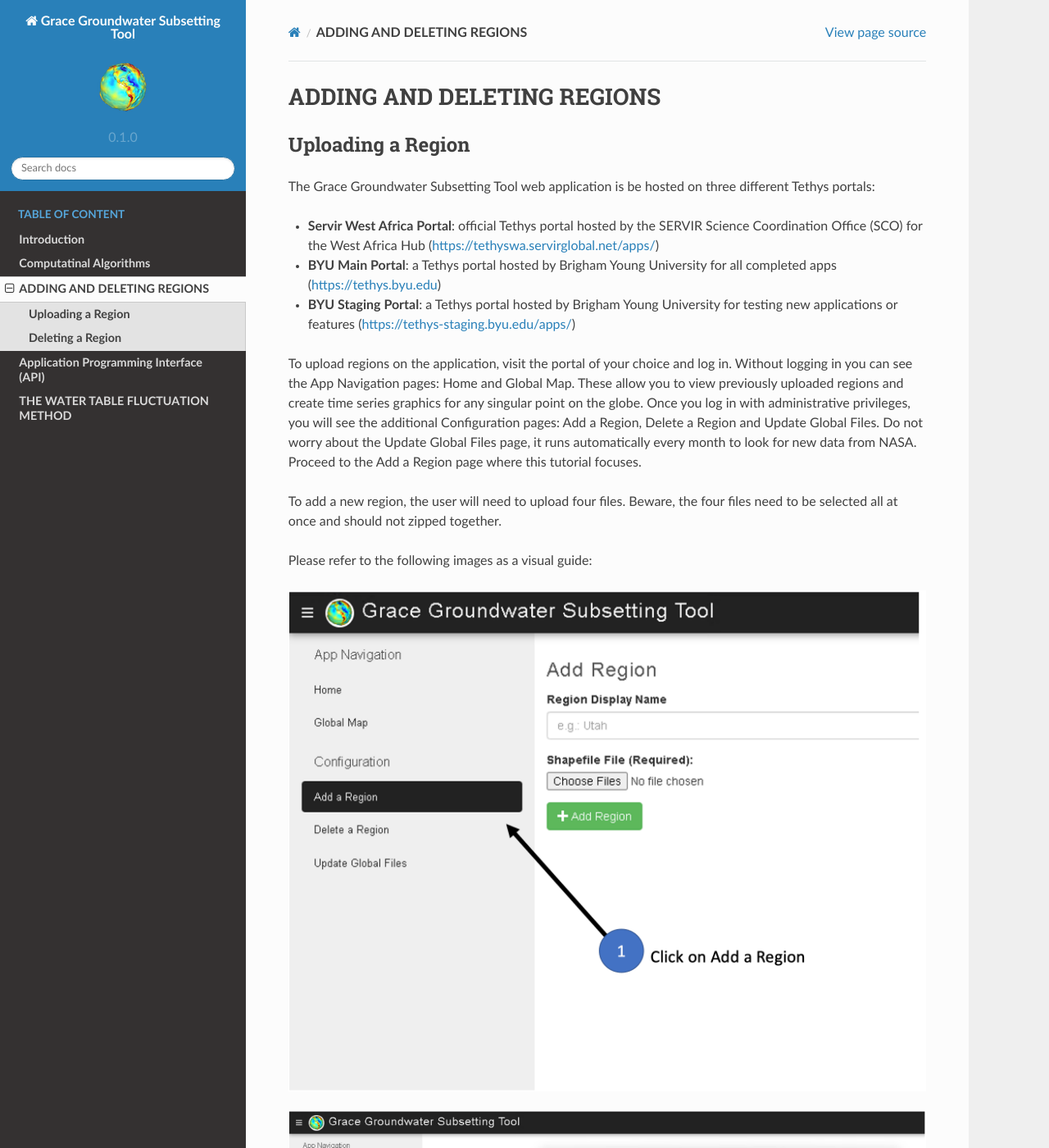
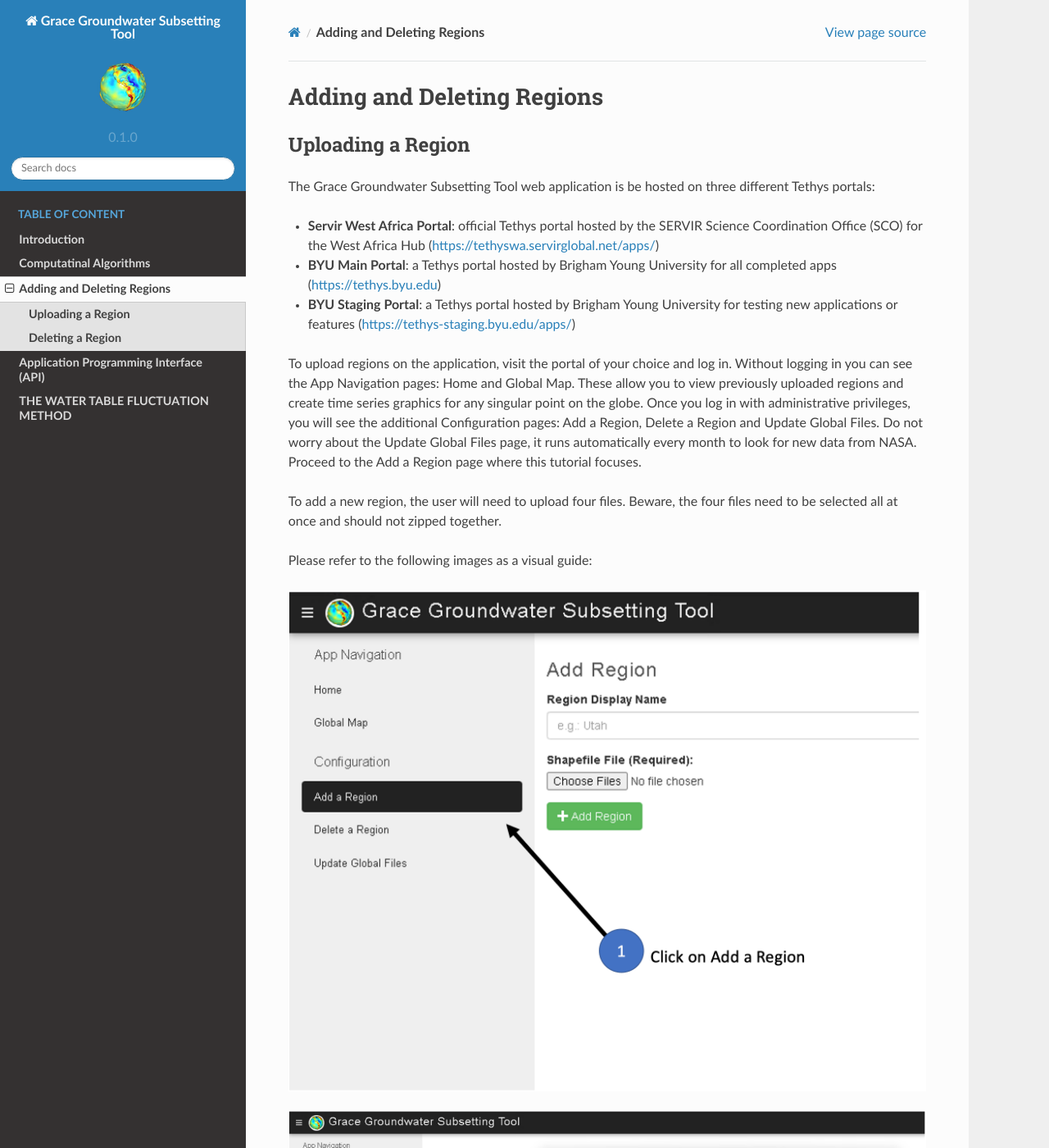
Before and after one commit to BYU-Hydroinformatics/ggst, a Sphinx documentation site: the page built from docs/source/uploading.rst, in a window 1280 px wide and 1400 px high. Shown: the whole window at 82% size. Built offline with Sphinx 7.4.7 and the Read the Docs theme 2.0.0, drawn with Linux system fonts in a browser that asks for light colours; part of the change alters nothing that is shown.

Commit message:
Update uploading.rst

```diff
--- a/docs/source/uploading.rst
+++ b/docs/source/uploading.rst
@@ -1,8 +1,5 @@
-.. raw:: html
-   :file: translate.html
-
-**ADDING AND DELETING REGIONS**
-====
+**Adding and Deleting Regions**
+==============================
 
 **Uploading a Region**
 -----------------------
```
